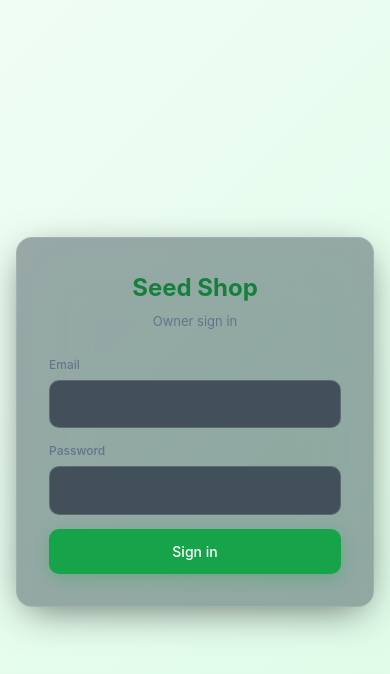
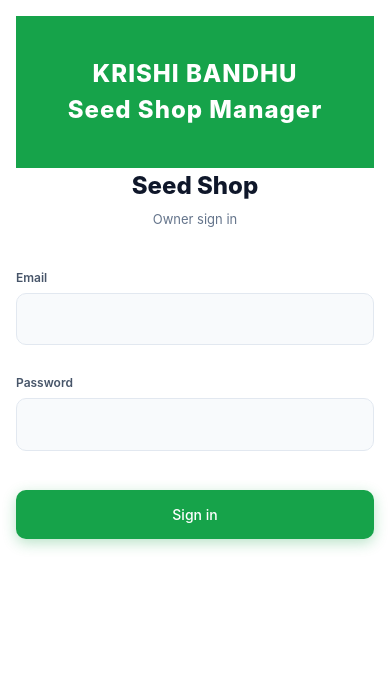
Before and after one commit to powerd-by-shopsteward/Seed-for-Krishi-bandhu, a plain HTML site: page index.html in a window 390 px wide. Drawn offline with nearby package versions, Linux system fonts and the light colour scheme.

Commit message:
Update index.html

```diff
--- a/index.html
+++ b/index.html
@@ -2052,5 +2052,74 @@ async function shareInvoicePDF(inv, items, cust){
   }
 }
 </script>
+  <style>
+/* Hide pills on login page */
+body:has(.login-page) { background-color: #ffffff !important; background-image: none !important; margin: 0; }
+.vertical-pill, .horizontal-pill { display: none !important; }
+
+/* Fullscreen Flex Layout */
+.login-page {
+  background: transparent !important;
+  position: fixed; inset: 0; z-index: 9999;
+  display: flex; align-items: stretch; justify-content: center;
+}
+
+/* The Card becomes a full screen split */
+.login-box {
+  background: transparent !important;
+  border: none !important;
+  box-shadow: none !important;
+  padding: 0 !important;
+  max-width: 100% !important;
+  width: 100% !important;
+  display: flex !important;
+  flex-direction: row !important;
+}
+
+/* Left Side: Branding */
+.login-box::before {
+  content: "KRISHI BANDHU\A Seed Shop Manager";
+  white-space: pre-wrap;
+  background: #16a34a;
+  color: #ffffff;
+  flex: 1;
+  display: flex;
+  align-items: center;
+  justify-content: center;
+  text-align: center;
+  font-size: 32px;
+  font-weight: 800;
+  letter-spacing: 1px;
+  line-height: 1.5;
+}
+
+/* Right Side: Form */
+.login-box form {
+  flex: 1;
+  display: flex;
+  flex-direction: column;
+  justify-content: center;
+  padding: 40px 10%;
+  max-width: 500px;
+  margin: 0 auto;
+}
+
+/* Form Elements */
+.login-box h1, .login-box p { display: none !important; } /* Hide title because it's on the left */
+.login-box .label { color: #475569 !important; font-weight: 600; margin-top: 15px; }
+.login-box .input { background: #f8fafc !important; border: 1px solid #e2e8f0 !important; color: #0f172a !important; padding: 14px !important; border-radius: 10px !important; }
+.login-box .input:focus { border-color: #16a34a !important; background: #ffffff !important; box-shadow: 0 0 0 4px rgba(22,163,74,0.1) !important; }
+.login-box .btn-primary { background: #16a34a !important; font-size: 16px; padding: 14px !important; margin-top: 25px; border-radius: 10px !important; }
+
+/* Mobile Fallback */
+@media (max-width: 768px) {
+  .login-box { flex-direction: column !important; }
+  .login-box::before { flex: none; padding: 40px 20px; font-size: 24px; }
+  .login-box form { padding: 40px 20px; width: 100%; }
+  .login-box h1, .login-box p { display: block !important; text-align: center; }
+  .login-box h1 { color: #0f172a !important; font-weight: 800; }
+  .login-box p { color: #64748b !important; }
+}
+</style>
 </body>
 </html>
```
